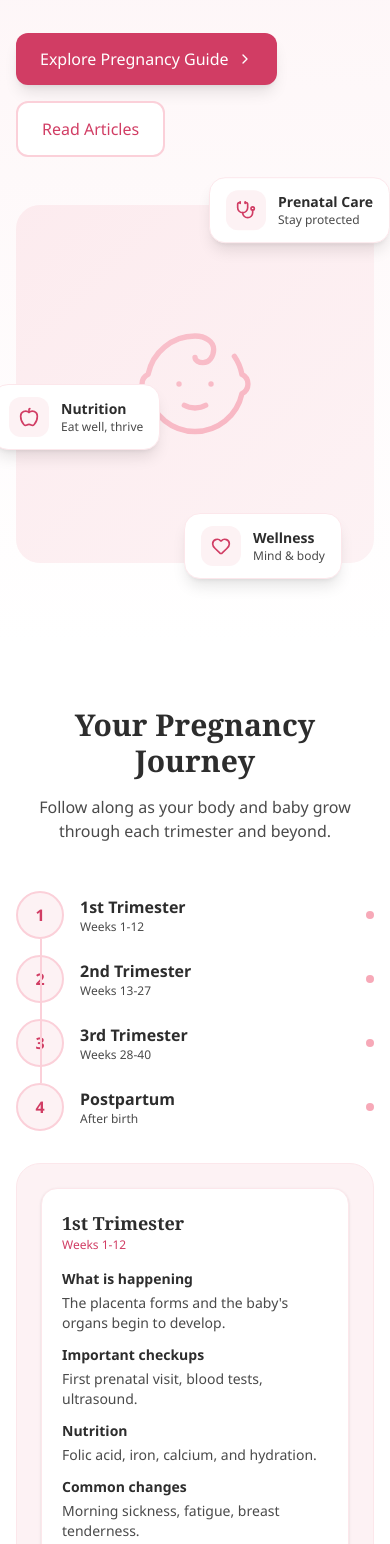
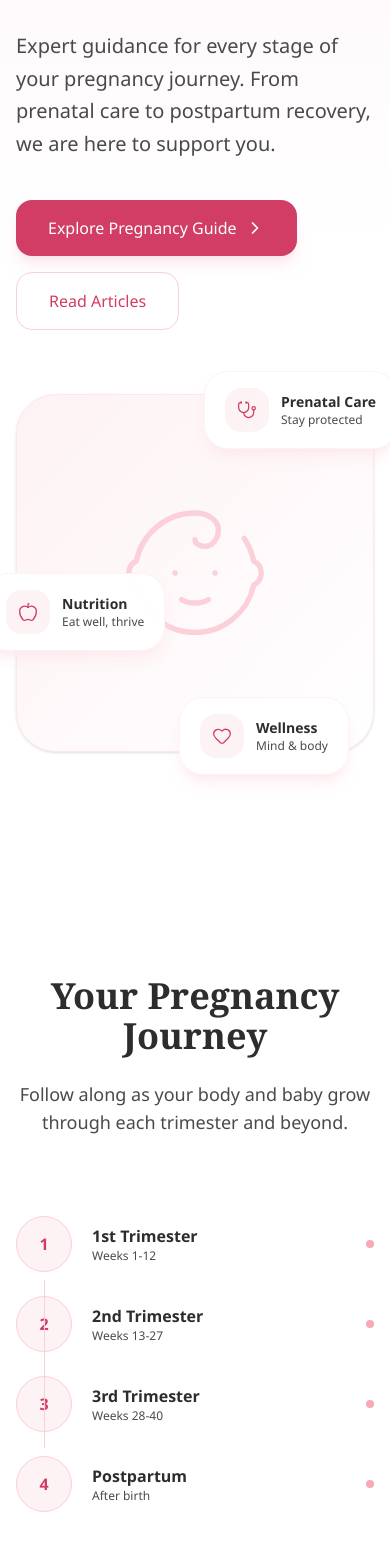
Before and after one commit to sarashawlin280-cyber/Femora, a React (Vite) app in the folder client/: page /maternal-care in a window 390 px wide. Shown: the part 444-1988 px from the top of the page. Built offline with nearby package versions, Linux system fonts and the light colour scheme.

Commit message:
Update MaternalCare.jsx

```diff
--- a/client/src/pages/MaternalCare.jsx
+++ b/client/src/pages/MaternalCare.jsx
@@ -1,46 +1,39 @@
+import { Baby, Stethoscope, Apple, Heart, HeartPulse, Sparkles, Droplets, Moon, ArrowRight, ChevronRight } from 'lucide-react'
 import { Link } from 'react-router-dom'
-import { Baby, ArrowRight, Stethoscope, Apple, Heart, ChevronRight, HeartPulse, Sparkles } from 'lucide-react'
 
 export default function MaternalCare() {
   return (
     <div className="min-h-screen bg-white">
-      <div className="bg-gradient-to-b from-blush-50 to-white pt-12 pb-20">
-        <div className="max-w-7xl mx-auto px-4 sm:px-6 lg:px-8">
-          <div className="grid grid-cols-1 lg:grid-cols-2 gap-12 items-center">
+      <div className="bg-gradient-to-b from-blush-50 via-white to-white">
+        <div className="max-w-7xl mx-auto px-4 sm:px-6 lg:px-8 pt-24 pb-28">
+          <div className="grid grid-cols-1 lg:grid-cols-2 gap-16 items-center">
             <div className="max-w-xl">
-              <span className="inline-block px-4 py-1.5 bg-blush-100 text-blush-700 rounded-full text-sm font-semibold tracking-wide mb-6">
+              <span className="inline-block px-5 py-2 bg-white/80 text-blush-700 rounded-full text-sm font-semibold tracking-widest mb-8 border border-blush-100">
                 MATERNAL HEALTH
               </span>
-              <h1 className="text-4xl sm:text-5xl lg:text-6xl font-bold text-charcoal mb-6 leading-tight" style={{ fontFamily: 'Georgia, serif' }}>
+              <h1 className="text-5xl sm:text-6xl font-bold text-charcoal mb-8 leading-[1.1]" style={{ fontFamily: 'Georgia, serif' }}>
                 A healthier pregnancy, one step at a time.
               </h1>
-              <p className="text-lg text-charcoal-light mb-8 leading-relaxed">
+              <p className="text-xl text-charcoal-light mb-10 leading-relaxed">
                 Expert guidance for every stage of your pregnancy journey. From prenatal care to postpartum recovery, we are here to support you.
               </p>
               <div className="flex flex-wrap gap-4">
-                <Link
-                  to="/pregnancy"
-                  className="inline-flex items-center gap-2 px-6 py-3.5 bg-blush-600 text-white rounded-xl font-medium hover:bg-blush-700 transition-all duration-200 shadow-lg hover:shadow-xl"
-                >
-                  Explore Pregnancy Guide <ChevronRight className="w-4 h-4" />
-                </Link>
-                <Link
-                  to="/articles"
-                  className="inline-flex items-center gap-2 px-6 py-3.5 bg-white text-blush-600 border-2 border-blush-200 rounded-xl font-medium hover:border-blush-300 hover:bg-blush-50 transition-all duration-200"
-                >
+                <span className="inline-flex items-center gap-2 px-8 py-4 bg-blush-600 text-white rounded-2xl font-medium shadow-lg shadow-blush-200/50 cursor-default">
+                  Explore Pregnancy Guide <ChevronRight className="w-5 h-5" />
+                </span>
+                <span className="inline-flex items-center gap-2 px-8 py-4 bg-white text-blush-600 border border-blush-200 rounded-2xl font-medium cursor-default">
                   Read Articles
-                </Link>
+                </span>
               </div>
             </div>
 
             <div className="relative flex items-center justify-center">
-              <div className="relative w-full max-w-md aspect-square bg-blush-50 rounded-3xl flex items-center justify-center">
-                <Baby className="w-32 h-32 text-blush-300" strokeWidth={1} />
-                <div className="absolute inset-0 bg-gradient-to-br from-blush-100/60 to-transparent rounded-3xl" />
+              <div className="relative w-full max-w-lg aspect-square bg-gradient-to-br from-blush-50 to-white rounded-[2.5rem] flex items-center justify-center border border-blush-100 shadow-sm">
+                <Baby className="w-40 h-40 text-blush-200" strokeWidth={0.8} />
 
-                <div className="absolute -top-4 -right-4 bg-white px-4 py-3 rounded-2xl shadow-lg border border-blush-100 flex items-center gap-3 animate-bounce">
-                  <div className="w-10 h-10 bg-blush-50 rounded-xl flex items-center justify-center">
-                    <Stethoscope className="w-5 h-5 text-blush-600" />
+                <div className="absolute -top-6 -right-6 bg-white/95 px-5 py-4 rounded-3xl shadow-lg shadow-blush-100/80 border border-blush-50 flex items-center gap-3 backdrop-blur-sm">
+                  <div className="w-11 h-11 bg-blush-50 rounded-2xl flex items-center justify-center">
+                    <Stethoscope className="w-5 h-5 text-blush-600" strokeWidth={1.5} />
                   </div>
                   <div>
                     <p className="text-sm font-semibold text-charcoal">Prenatal Care</p>
@@ -48,9 +41,9 @@ export default function MaternalCare() {
                   </div>
                 </div>
 
-                <div className="absolute top-1/2 -left-6 bg-white px-4 py-3 rounded-2xl shadow-lg border border-blush-100 flex items-center gap-3">
-                  <div className="w-10 h-10 bg-blush-50 rounded-xl flex items-center justify-center">
-                    <Apple className="w-5 h-5 text-blush-600" />
+                <div className="absolute top-1/2 -left-8 bg-white/95 px-5 py-4 rounded-3xl shadow-lg shadow-blush-100/80 border border-blush-50 flex items-center gap-3 backdrop-blur-sm">
+                  <div className="w-11 h-11 bg-blush-50 rounded-2xl flex items-center justify-center">
+                    <Apple className="w-5 h-5 text-blush-600" strokeWidth={1.5} />
                   </div>
                   <div>
                     <p className="text-sm font-semibold text-charcoal">Nutrition</p>
@@ -58,9 +51,9 @@ export default function MaternalCare() {
                   </div>
                 </div>
 
-                <div className="absolute -bottom-4 right-8 bg-white px-4 py-3 rounded-2xl shadow-lg border border-blush-100 flex items-center gap-3">
-                  <div className="w-10 h-10 bg-blush-50 rounded-xl flex items-center justify-center">
-                    <Heart className="w-5 h-5 text-blush-600" />
+                <div className="absolute -bottom-6 right-6 bg-white/95 px-5 py-4 rounded-3xl shadow-lg shadow-blush-100/80 border border-blush-50 flex items-center gap-3 backdrop-blur-sm">
+                  <div className="w-11 h-11 bg-blush-50 rounded-2xl flex items-center justify-center">
+                    <Heart className="w-5 h-5 text-blush-600" strokeWidth={1.5} />
                   </div>
                   <div>
                     <p className="text-sm font-semibold text-charcoal">Wellness</p>
@@ -73,47 +66,47 @@ export default function MaternalCare() {
         </div>
       </div>
 
-      <div className="max-w-7xl mx-auto px-4 sm:px-6 lg:px-8 py-16">
-        <div className="text-center mb-12">
-          <h2 className="text-3xl sm:text-4xl font-bold text-charcoal mb-4" style={{ fontFamily: 'Georgia, serif' }}>
+      <div className="max-w-7xl mx-auto px-4 sm:px-6 lg:px-8 py-28">
+        <div className="text-center mb-20">
+          <h2 className="text-4xl sm:text-5xl font-bold text-charcoal mb-6" style={{ fontFamily: 'Georgia, serif' }}>
             Your Pregnancy Journey
           </h2>
-          <p className="text-charcoal-light max-w-2xl mx-auto">
+          <p className="text-charcoal-light max-w-2xl mx-auto text-lg">
             Follow along as your body and baby grow through each trimester and beyond.
           </p>
         </div>
 
-        <div className="relative">
-          <div className="hidden md:flex items-center justify-between mb-8 relative">
-            <div className="absolute top-1/2 left-0 right-0 h-0.5 bg-blush-200 -translate-y-1/2" />
+        <div className="relative mb-16">
+          <div className="hidden md:flex items-center justify-between mb-10 relative">
+            <div className="absolute top-1/2 left-0 right-0 h-px bg-blush-200 -translate-y-1/2" />
             {[
               { id: 1, label: '1st Trimester', sub: 'Weeks 1-12' },
               { id: 2, label: '2nd Trimester', sub: 'Weeks 13-27' },
               { id: 3, label: '3rd Trimester', sub: 'Weeks 28-40' },
               { id: 4, label: 'Postpartum', sub: 'After birth' },
             ].map((stage) => (
-              <button
+              <div
                 key={stage.id}
-                className="relative z-10 flex flex-col items-center gap-2 group"
+                className="relative z-10 flex flex-col items-center gap-3"
               >
-                <div className="w-12 h-12 rounded-full bg-white border-2 border-blush-200 flex items-center justify-center text-blush-600 font-bold shadow-sm group-hover:border-blush-400 transition-colors">
+                <div className="w-14 h-14 rounded-full bg-white border border-blush-200 flex items-center justify-center text-blush-600 font-bold shadow-sm">
                   {stage.id}
                 </div>
                 <span className="text-sm font-semibold text-charcoal">{stage.label}</span>
                 <span className="text-xs text-charcoal-light">{stage.sub}</span>
-              </button>
+              </div>
             ))}
           </div>
 
-          <div className="md:hidden flex flex-col gap-4 mb-8 relative">
+          <div className="md:hidden flex flex-col gap-6 mb-10 relative">
             {[
               { id: 1, label: '1st Trimester', sub: 'Weeks 1-12' },
               { id: 2, label: '2nd Trimester', sub: 'Weeks 13-27' },
               { id: 3, label: '3rd Trimester', sub: 'Weeks 28-40' },
               { id: 4, label: 'Postpartum', sub: 'After birth' },
             ].map((stage) => (
-              <div key={stage.id} className="flex items-center gap-4">
-                <div className="w-12 h-12 rounded-full bg-blush-50 border-2 border-blush-200 flex items-center justify-center text-blush-600 font-bold shrink-0">
+              <div key={stage.id} className="flex items-center gap-5">
+                <div className="w-14 h-14 rounded-full bg-blush-50 border border-blush-200 flex items-center justify-center text-blush-600 font-bold shrink-0">
                   {stage.id}
                 </div>
                 <div>
@@ -123,10 +116,10 @@ export default function MaternalCare() {
                 <div className="ml-auto w-2 h-2 rounded-full bg-blush-300" />
               </div>
             ))}
-            <div className="absolute left-6 top-12 bottom-12 w-0.5 bg-blush-200" />
+            <div className="absolute left-7 top-16 bottom-16 w-px bg-blush-200" />
           </div>
 
-          <div className="bg-blush-50 rounded-3xl p-6 sm:p-8 border border-blush-100">
+          <div className="bg-gradient-to-b from-blush-50/80 to-white rounded-[2rem] p-8 sm:p-10 border border-blush-100">
             <div className="grid grid-cols-1 sm:grid-cols-2 lg:grid-cols-4 gap-6">
               {[
                 {
@@ -166,31 +159,31 @@ export default function MaternalCare() {
                   discuss: 'Contraception, postpartum depression, physical recovery.',
                 },
               ].map((stage) => (
-                <div key={stage.title} className="bg-white rounded-2xl p-5 shadow-sm border border-blush-100 hover:shadow-md transition-shadow">
-                  <div className="mb-4">
-                    <h3 className="text-lg font-bold text-charcoal">{stage.title}</h3>
-                    <p className="text-xs text-blush-600 font-medium">{stage.weeks}</p>
+                <div key={stage.title} className="bg-white rounded-3xl p-6 shadow-sm border border-blush-100 hover:-translate-y-1 hover:shadow-lg hover:shadow-blush-100/60 transition-all duration-300">
+                  <div className="mb-5">
+                    <h3 className="text-xl font-bold text-charcoal" style={{ fontFamily: 'Georgia, serif' }}>{stage.title}</h3>
+                    <p className="text-xs text-blush-600 font-medium mt-1">{stage.weeks}</p>
                   </div>
-                  <div className="space-y-3 text-sm">
+                  <div className="space-y-4 text-sm">
                     <div>
-                      <p className="font-semibold text-charcoal mb-1">What is happening</p>
-                      <p className="text-charcoal-light">{stage.happening}</p>
+                      <p className="font-semibold text-charcoal mb-1.5">What is happening</p>
+                      <p className="text-charcoal-light leading-relaxed">{stage.happening}</p>
                     </div>
                     <div>
-                      <p className="font-semibold text-charcoal mb-1">Important checkups</p>
-                      <p className="text-charcoal-light">{stage.checkups}</p>
+                      <p className="font-semibold text-charcoal mb-1.5">Important checkups</p>
+                      <p className="text-charcoal-light leading-relaxed">{stage.checkups}</p>
                     </div>
                     <div>
-                      <p className="font-semibold text-charcoal mb-1">Nutrition</p>
-                      <p className="text-charcoal-light">{stage.nutrition}</p>
+                      <p className="font-semibold text-charcoal mb-1.5">Nutrition</p>
+                      <p className="text-charcoal-light leading-relaxed">{stage.nutrition}</p>
                     </div>
                     <div>
-                      <p className="font-semibold text-charcoal mb-1">Common changes</p>
-                      <p className="text-charcoal-light">{stage.changes}</p>
+                      <p className="font-semibold text-charcoal mb-1.5">Common changes</p>
+                      <p className="text-charcoal-light leading-relaxed">{stage.changes}</p>
                     </div>
                     <div>
-                      <p className="font-semibold text-charcoal mb-1">Discuss with your doctor</p>
-                      <p className="text-charcoal-light">{stage.discuss}</p>
+                      <p className="font-semibold text-charcoal mb-1.5">Discuss with your doctor</p>
+                      <p className="text-charcoal-light leading-relaxed">{stage.discuss}</p>
                     </div>
                   </div>
                 </div>
@@ -200,58 +193,59 @@ export default function MaternalCare() {
         </div>
       </div>
 
-      <div className="max-w-7xl mx-auto px-4 sm:px-6 lg:px-8 pb-20">
-        <div className="text-center mb-12">
-          <h2 className="text-3xl sm:text-4xl font-bold text-charcoal mb-4" style={{ fontFamily: 'Georgia, serif' }}>
+      <div className="bg-gradient-to-b from-white via-blush-50/40 to-white">
+        <div className="max-w-7xl mx-auto px-4 sm:px-6 lg:px-8 py-28">
+          <div className="text-center mb-20">
+            <h2 className="text-4xl sm:text-5xl font-bold text-charcoal mb-6" style={{ fontFamily: 'Georgia, serif' }}>
               Explore Topics
             </h2>
-          <p className="text-charcoal-light max-w-2xl mx-auto">
+            <p className="text-charcoal-light max-w-2xl mx-auto text-lg">
               Find guidance and support for every stage of motherhood.
             </p>
           </div>
 
-        <div className="grid grid-cols-1 sm:grid-cols-2 lg:grid-cols-4 gap-6">
+          <div className="grid grid-cols-1 sm:grid-cols-2 lg:grid-cols-4 gap-8">
             {[
               {
                 icon: Baby,
                 title: 'Pregnancy',
                 desc: 'Week-by-week guidance, common changes, and important prenatal care information.',
                 color: 'text-blush-600',
-              bg: 'bg-blush-50',
+                bg: 'bg-blush-50/80',
               },
               {
                 icon: HeartPulse,
                 title: 'Maternal Care',
                 desc: 'Nutrition, physical activity, checkups, and healthy habits during pregnancy.',
                 color: 'text-rose-500',
-              bg: 'bg-rose-50',
+                bg: 'bg-rose-50/80',
               },
               {
                 icon: Heart,
                 title: 'New Mothers',
                 desc: 'Practical guidance for caring for yourself and your newborn.',
                 color: 'text-pink-500',
-              bg: 'bg-pink-50',
+                bg: 'bg-pink-50/80',
               },
               {
                 icon: Sparkles,
                 title: 'Postpartum',
                 desc: 'Recovery, emotional wellbeing, nutrition, and changes after childbirth.',
                 color: 'text-orange-500',
-              bg: 'bg-orange-50',
+                bg: 'bg-orange-50/80',
               },
             ].map((topic) => (
               <div
                 key={topic.title}
-              className={`${topic.bg} rounded-3xl p-6 border border-blush-100 hover:shadow-lg transition-all duration-300 flex flex-col`}
+                className={`${topic.bg} rounded-[2rem] p-8 border border-blush-100 hover:-translate-y-1 hover:shadow-xl hover:shadow-blush-100/60 transition-all duration-300 flex flex-col`}
               >
-              <div className={`w-12 h-12 rounded-2xl bg-white flex items-center justify-center mb-4 shadow-sm`}>
-                <topic.icon className={`w-6 h-6 ${topic.color}`} />
+                <div className="w-14 h-14 rounded-2xl bg-white flex items-center justify-center mb-6 shadow-sm">
+                  <topic.icon className={`w-7 h-7 ${topic.color}`} strokeWidth={1.5} />
                 </div>
-              <h3 className="text-xl font-bold text-charcoal mb-2">{topic.title}</h3>
-              <p className="text-charcoal-light text-sm leading-relaxed flex-1">{topic.desc}</p>
-              <div className="mt-4">
-                <span className="text-sm font-semibold text-blush-600 hover:text-blush-700 transition-colors">
+                <h3 className="text-2xl font-bold text-charcoal mb-3" style={{ fontFamily: 'Georgia, serif' }}>{topic.title}</h3>
+                <p className="text-charcoal-light leading-relaxed flex-1">{topic.desc}</p>
+                <div className="mt-6">
+                  <span className="text-sm font-semibold text-blush-600">
                     Learn more →
                   </span>
                 </div>
@@ -260,5 +254,157 @@ export default function MaternalCare() {
           </div>
         </div>
       </div>
+
+      <div className="bg-gradient-to-b from-white to-blush-50/60">
+        <div className="max-w-7xl mx-auto px-4 sm:px-6 lg:px-8 py-28">
+          <div className="text-center mb-20">
+            <h2 className="text-4xl sm:text-5xl font-bold text-charcoal mb-6" style={{ fontFamily: 'Georgia, serif' }}>
+              Healthy Pregnancy Essentials
+            </h2>
+            <p className="text-charcoal-light max-w-2xl mx-auto text-lg">
+              Small, consistent habits that make a big difference for you and your baby.
+            </p>
+          </div>
+
+          <div className="grid grid-cols-1 sm:grid-cols-2 lg:grid-cols-4 gap-8">
+            {[
+              {
+                icon: Apple,
+                title: 'Nutrition',
+                desc: 'Eat a balanced diet rich in folate, iron, calcium, and protein to support your baby\'s growth.',
+              },
+              {
+                icon: Droplets,
+                title: 'Hydration',
+                desc: 'Drink plenty of water throughout the day to support amniotic fluid and overall health.',
+              },
+              {
+                icon: Moon,
+                title: 'Rest & Sleep',
+                desc: 'Aim for 7-9 hours of quality sleep and listen to your body\'s need for extra rest.',
+              },
+              {
+                icon: Stethoscope,
+                title: 'Prenatal Checkups',
+                desc: 'Attend regular appointments to monitor your health and your baby\'s development.',
+              },
+            ].map((item) => (
+              <div
+                key={item.title}
+                className="bg-white rounded-[2rem] p-8 shadow-sm border border-blush-100 hover:-translate-y-1 hover:shadow-lg hover:shadow-blush-100/60 transition-all duration-300 flex flex-col items-center text-center"
+              >
+                <div className="w-16 h-16 rounded-full bg-blush-50 flex items-center justify-center mb-6">
+                  <item.icon className="w-8 h-8 text-blush-600" strokeWidth={1.5} />
+                </div>
+                <h3 className="text-xl font-bold text-charcoal mb-3" style={{ fontFamily: 'Georgia, serif' }}>{item.title}</h3>
+                <p className="text-charcoal-light leading-relaxed">{item.desc}</p>
+              </div>
+            ))}
+          </div>
+        </div>
+      </div>
+
+      <div className="max-w-7xl mx-auto px-4 sm:px-6 lg:px-8 py-28">
+        <div className="text-center mb-20">
+          <h2 className="text-4xl sm:text-5xl font-bold text-charcoal mb-6" style={{ fontFamily: 'Georgia, serif' }}>
+            New Mothers
+          </h2>
+          <p className="text-charcoal-light max-w-2xl mx-auto text-lg">
+            Practical guidance for caring for yourself and your newborn during the early weeks.
+          </p>
+        </div>
+
+        <div className="grid grid-cols-1 md:grid-cols-3 gap-8">
+          {[
+            {
+              title: 'Physical Recovery',
+              desc: 'Healing after vaginal or C-section delivery, managing pain, and knowing when to rest.',
+            },
+            {
+              title: 'Emotional Wellbeing',
+              desc: 'Understanding baby blues, recognizing postpartum depression, and finding support.',
+            },
+            {
+              title: 'Newborn Care Basics',
+              desc: 'Feeding, sleep routines, diapering, and bonding with your baby in the first weeks.',
+            },
+          ].map((item) => (
+            <div
+              key={item.title}
+              className="bg-white rounded-[2rem] p-8 shadow-sm border border-blush-100 hover:-translate-y-1 hover:shadow-lg hover:shadow-blush-100/60 transition-all duration-300"
+            >
+              <div className="w-12 h-12 rounded-full bg-blush-50 flex items-center justify-center mb-6">
+                <Heart className="w-5 h-5 text-blush-600" strokeWidth={1.5} />
+              </div>
+              <h3 className="text-xl font-bold text-charcoal mb-3" style={{ fontFamily: 'Georgia, serif' }}>{item.title}</h3>
+              <p className="text-charcoal-light leading-relaxed">{item.desc}</p>
+            </div>
+          ))}
+        </div>
+      </div>
+
+      <div className="bg-gradient-to-b from-blush-50/60 via-white to-white">
+        <div className="max-w-7xl mx-auto px-4 sm:px-6 lg:px-8 py-28">
+          <div className="text-center mb-20">
+            <h2 className="text-4xl sm:text-5xl font-bold text-charcoal mb-6" style={{ fontFamily: 'Georgia, serif' }}>
+              Articles & Resources
+            </h2>
+            <p className="text-charcoal-light max-w-2xl mx-auto text-lg">
+              Expert-written content to support your health journey.
+            </p>
+          </div>
+
+          <div className="grid grid-cols-1 md:grid-cols-3 gap-8">
+            {[
+              {
+                title: 'Understanding Your Menstrual Cycle',
+                category: 'Menstrual Health',
+                readTime: '8 min read',
+              },
+              {
+                title: 'Nutrition During Pregnancy',
+                category: 'Pregnancy',
+                readTime: '6 min read',
+              },
+              {
+                title: 'Breaking the Silence: Women and Mental Health',
+                category: 'Mental Health',
+                readTime: '7 min read',
+              },
+            ].map((article) => (
+              <div
+                key={article.title}
+                className="bg-white rounded-[2rem] p-8 shadow-sm border border-blush-100 hover:-translate-y-1 hover:shadow-lg hover:shadow-blush-100/60 transition-all duration-300 flex flex-col"
+              >
+                <div className="flex items-center gap-3 mb-5">
+                  <span className="px-3 py-1 bg-blush-50 text-blush-700 rounded-full text-xs font-medium">{article.category}</span>
+                  <span className="text-xs text-charcoal-light">{article.readTime}</span>
+                </div>
+                <h3 className="text-xl font-bold text-charcoal mb-3 leading-snug" style={{ fontFamily: 'Georgia, serif' }}>{article.title}</h3>
+                <div className="mt-auto pt-4">
+                  <span className="inline-flex items-center gap-1 text-sm font-semibold text-blush-600">
+                    Read article <ArrowRight className="w-4 h-4" />
+                  </span>
+                </div>
+              </div>
+            ))}
+          </div>
+        </div>
+      </div>
+
+      <div className="max-w-7xl mx-auto px-4 sm:px-6 lg:px-8 py-28">
+        <div className="bg-gradient-to-br from-blush-50 to-white rounded-[2.5rem] p-12 sm:p-16 text-center border border-blush-100">
+          <h2 className="text-3xl sm:text-4xl font-bold text-charcoal mb-6" style={{ fontFamily: 'Georgia, serif' }}>
+            Start your wellness journey today
+          </h2>
+          <p className="text-charcoal-light max-w-xl mx-auto mb-10 text-lg">
+            Join thousands of women who trust Femora for reliable health information and support.
+          </p>
+          <span className="inline-flex items-center gap-2 px-10 py-4 bg-blush-600 text-white rounded-2xl font-medium shadow-lg shadow-blush-200/50 cursor-default">
+            Get Started <ArrowRight className="w-5 h-5" />
+          </span>
+        </div>
+      </div>
+    </div>
   )
 }
```
Lines whose indentation alone changed are shown as unchanged.
